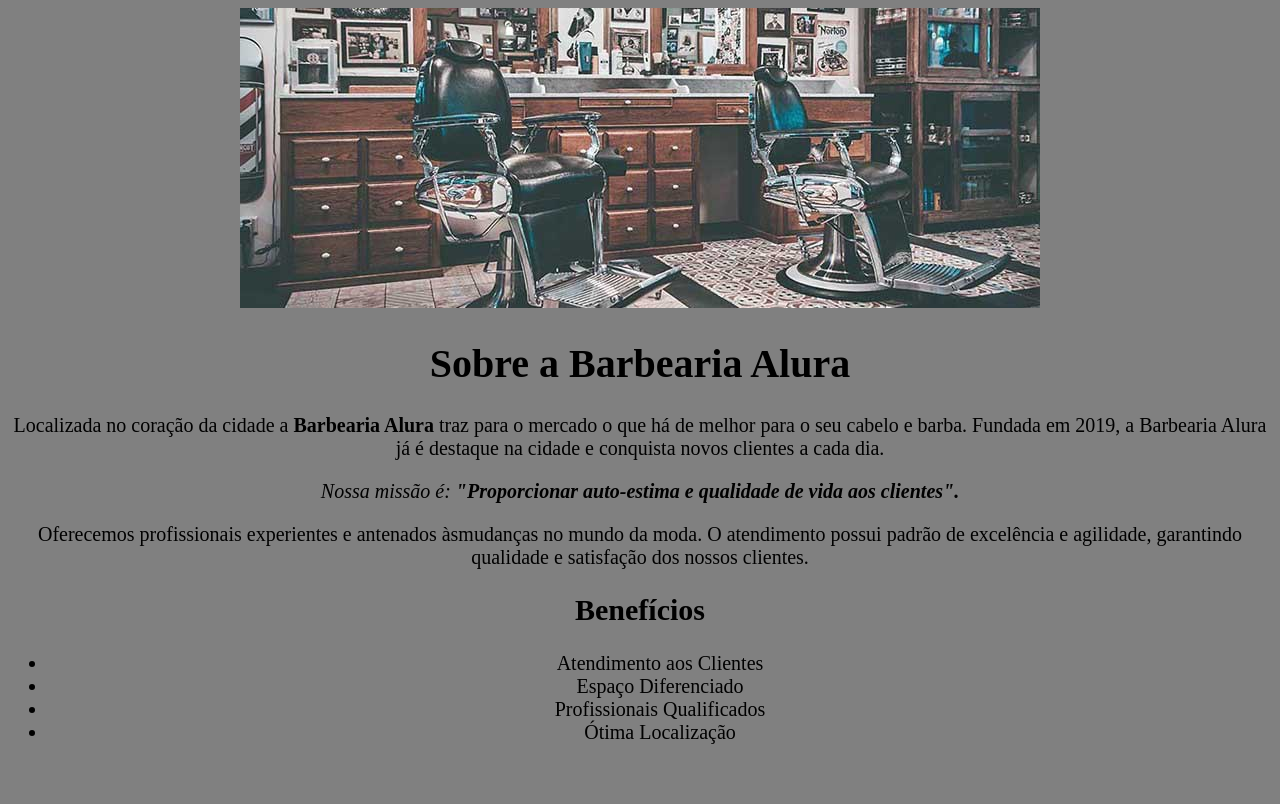
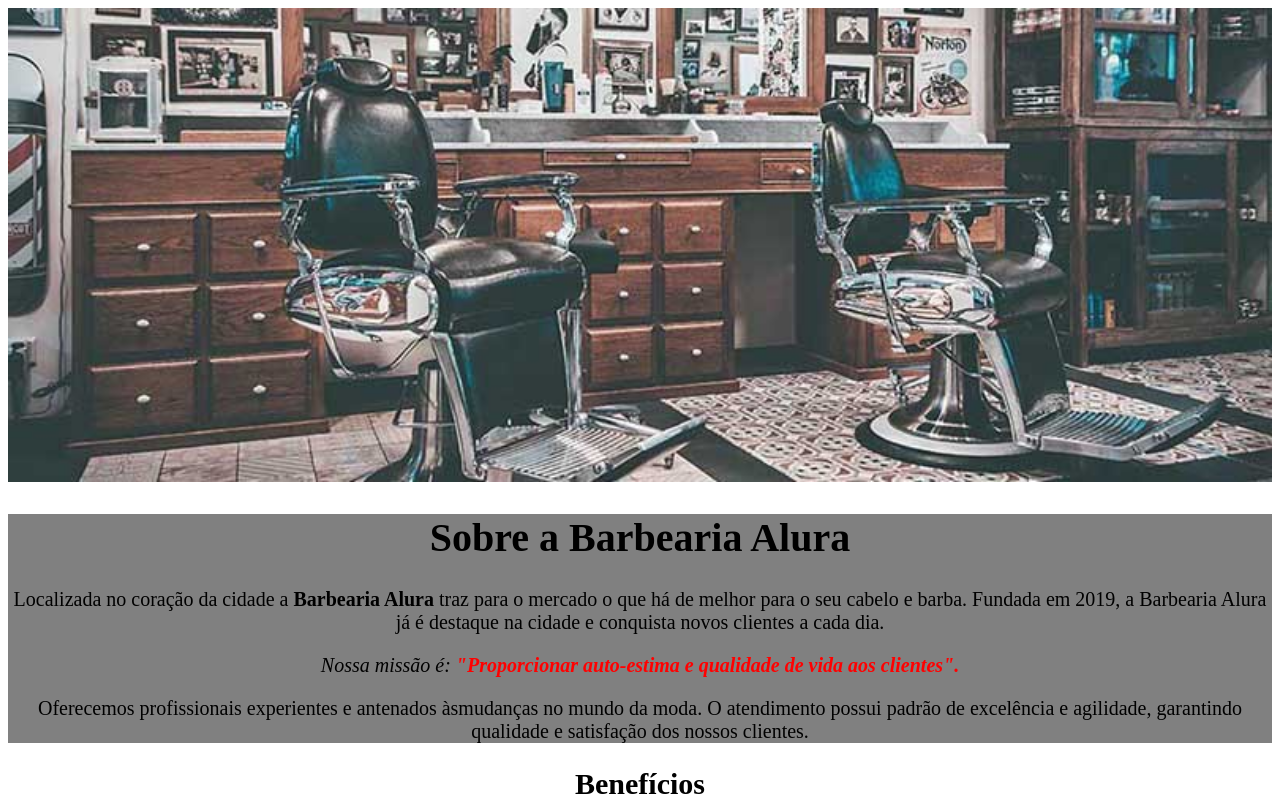
Before and after one commit to Gieverson2022/barbearia-1anoA, a plain HTML site: page index.html in a window 1280 px wide. Shown: the top 804 px of the page. Drawn offline with Linux system fonts and the light colour scheme.

Commit message:
Update style.css
aa

```diff
--- a/style.css
+++ b/style.css
@@ -1,3 +1,13 @@
 body{font-size: 20px;
-text-align: center;
-background-color: gray;}
+}
+
+.principal{text-align: center;
+    background-color: gray;}
+
+.alinhar{text-align: center;}
+
+.destaque{color: red;}
+
+.imagem{width: 100%;}
+
+.imagem_beneficio{width: 100%;}
```
